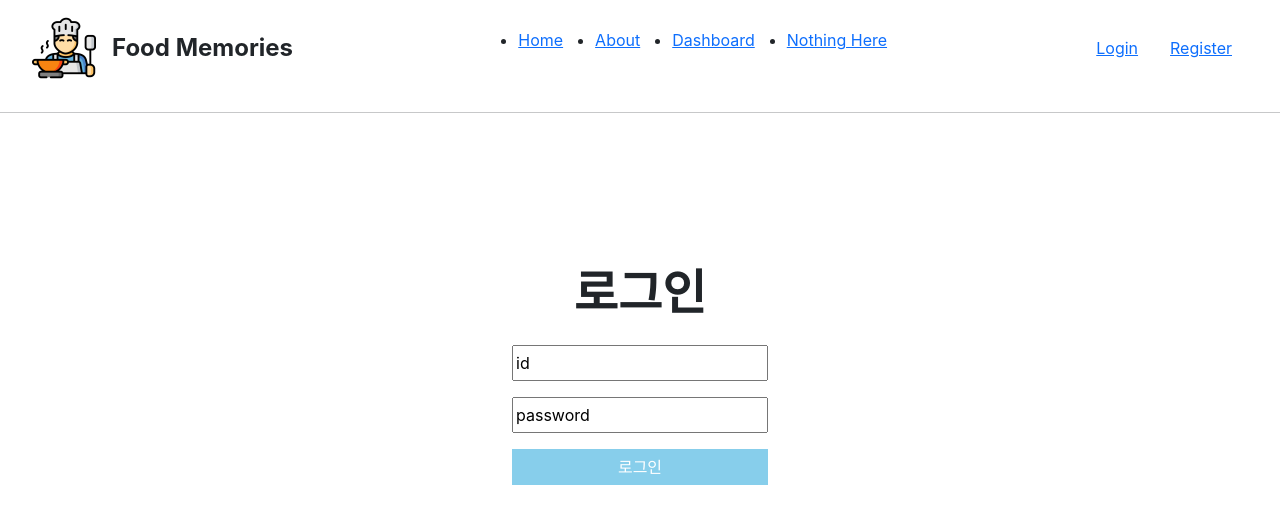
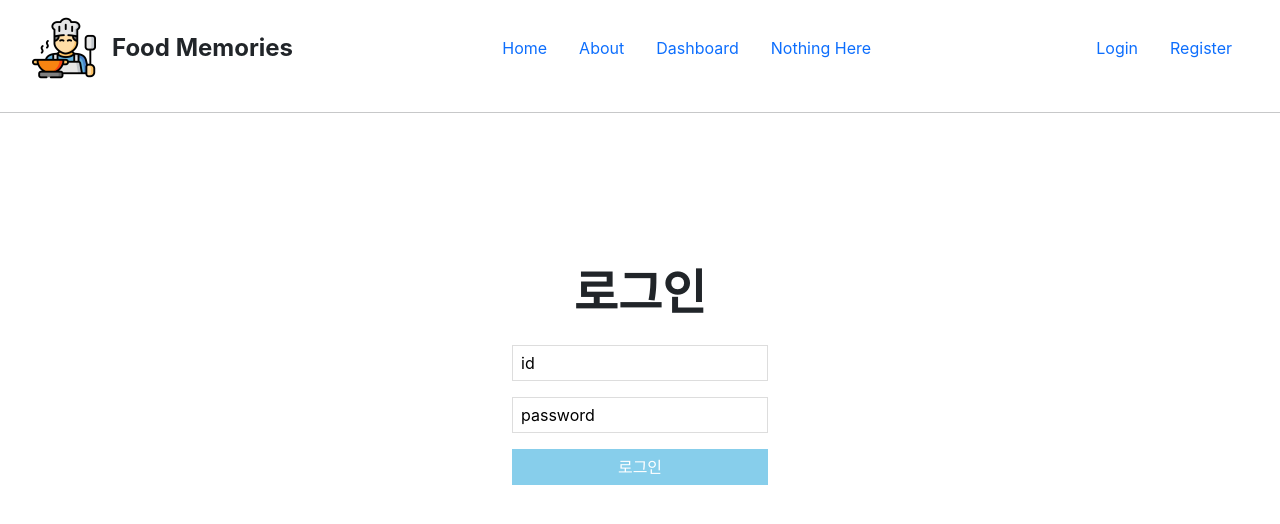
Before and after one commit to heybys/just-do-eat, a React (Create React App) app: page /login in a window 1280 px wide. Shown: the top 524 px of the page. Built offline with nearby package versions, Linux system fonts and the light colour scheme; the HTML template or start-up script is replaced by a standard one.

Commit message:
update css files

```diff
--- /dev/null
+++ b/src/generic/components/menu.css
@@ -0,0 +1,4 @@
+.menu {
+    display: flex;
+    gap: 32px;
+}
--- /dev/null
+++ b/src/generic/navigator.css
@@ -0,0 +1,6 @@
+.navigator {
+    display: flex;
+    align-items: center;
+    justify-content: space-between;
+    padding: 16px 32px;
+}
--- a/src/index.css
+++ b/src/index.css
@@ -3,11 +3,29 @@ body {
   font-family: -apple-system, BlinkMacSystemFont, 'Segoe UI', 'Roboto', 'Oxygen',
     'Ubuntu', 'Cantarell', 'Fira Sans', 'Droid Sans', 'Helvetica Neue',
     sans-serif;
-  -webkit-font-smoothing: antialiased;
-  -moz-osx-font-smoothing: grayscale;
+  box-sizing: border-box;
 }
 
-code {
-  font-family: source-code-pro, Menlo, Monaco, Consolas, 'Courier New',
-    monospace;
+a, a:active, a:focus, a:focus-visible, a:link {
+  text-decoration: none;
 }
+
+ul, li {
+  list-style-type: none;
+  margin-inline: unset;
+  padding-inline: unset;
+  margin-block: unset;
+}
+
+input {
+  border: 1px solid #DDD;
+  box-sizing: border-box;
+  padding: 0 8px;
+}
+
+button {
+  margin: 0;
+  padding: 0;
+  border: 0;
+  outline: 0;
+}
```
Also changed, not shown: src/generic/components/logo.css (added, +7 -0 lines), src/page/login.css (added, +33 -0 lines).
